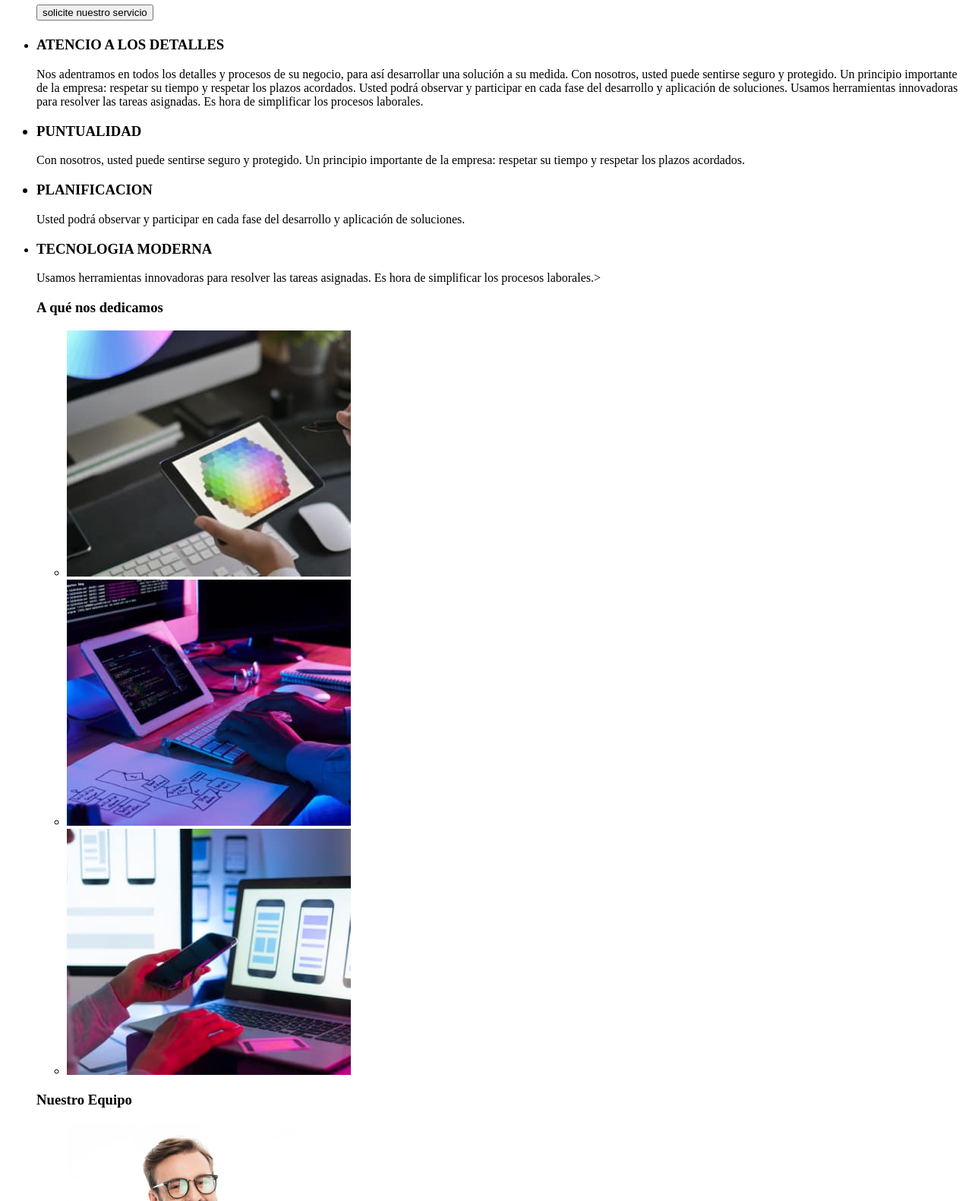
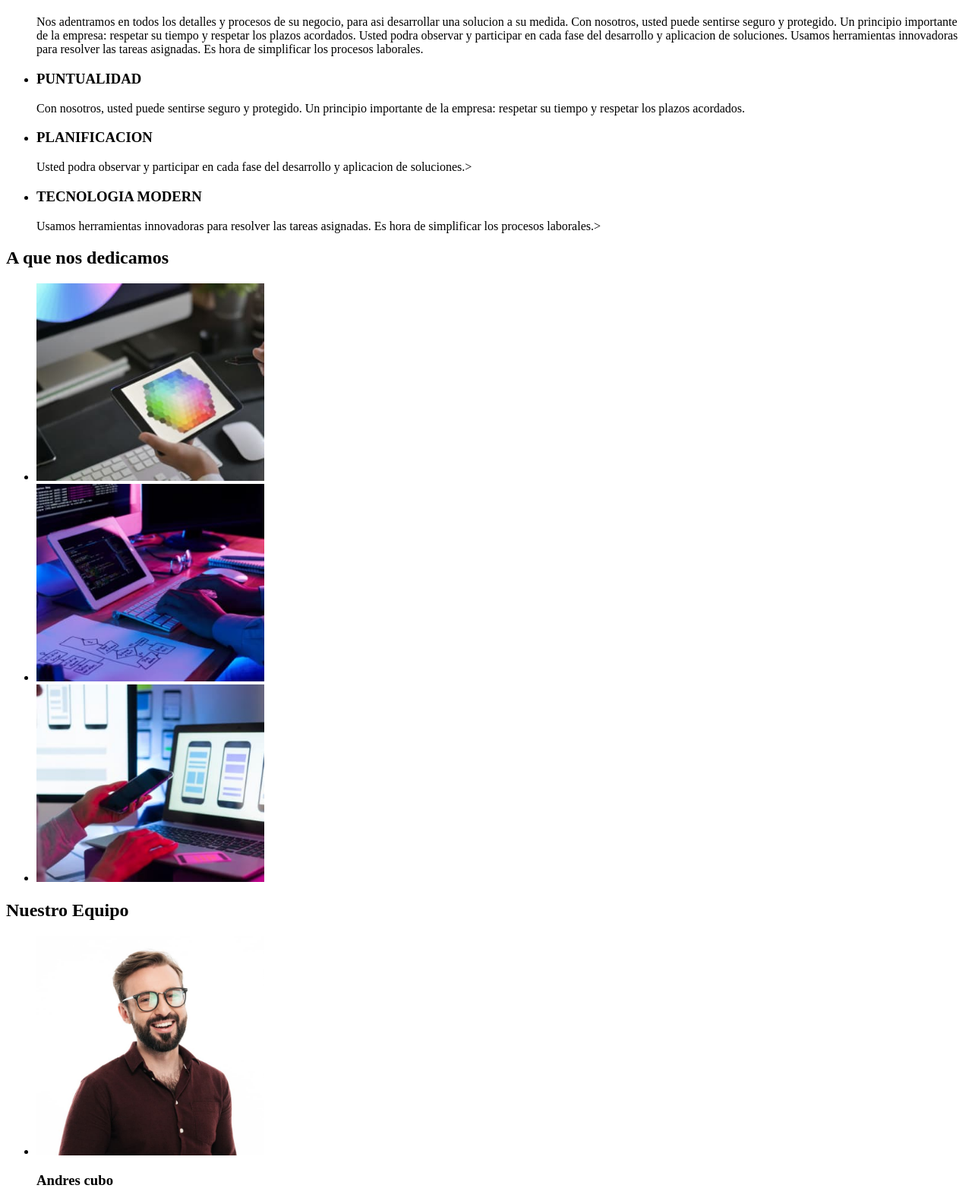
Before and after one commit to Rafatec2012/goit-markup-hw-01, a plain HTML site: page index.html in a window 1280 px wide. Shown: the part 275-1856 px from the top of the page at 76% size. Drawn offline with Linux system fonts and the light colour scheme.

Commit message:
se modifico el index.html y se adiciono.prettierc

```diff
--- a/index.html
+++ b/index.html
@@ -1,74 +1,142 @@
 <!DOCTYPE html>
-                <html lang="es">
+<html lang="en">
   <head>
-        <meta charset="UTF-8">
-        <meta http-equiv="X-UA-Compatible" content="IE=edge">
-        <meta name="viewport" content="width=device-width, initial-scale=1.0">
+    <meta charset="UTF-8" />
+    <meta http-equiv="X-UA-Compatible" content="IE=edge" />
+    <meta name="viewport" content="width=device-width, initial-scale=1.0" />
     <title>goit</title>
-   <head>
+  </head>
+
+  <body>
+    <header>
       <a href="webestudio">webestudio</a>
+      <nav>
         <ul>
-
-    <li><h4>estudio</h4></li>
-   <li><h4> Portafolio</h4></li>
-   <li><h4>  Contactos</h4></li>
+          <li><a href="estudio">estudio</a></li>
+          <li><a href="portafolio">portafolio</a></li>
+          <li><a href="contactos">contactos</a></li>
         </ul>
-<ul class="nav_contact" />
+      </nav>
+      <ul>
         <li><a href="mailto:info@devstudio.com">info@devstudio.com</a></li>
         <li><a href="tel:+573126626952">+573126626952</a></li>
-    <h1> SOLUCIONES EFICACES PARA SU NEGOCIO </h1>
+      </ul>
+    </header>
+    <main>
+      <section>
+        <h1>SOLUCIONES EFICACES PARA SU NEGOCIO</h1>
+        <button>solicite nuestro servicio</button>
+      </section>
+      <section>
+        <ul>
+          <li>
+            <h3>ATENCION A LOS DETALLES</h3>
+            <p>
+              Nos adentramos en todos los detalles y procesos de su negocio,
+              para asi desarrollar una solucion a su medida. Con nosotros, usted
+              puede sentirse seguro y protegido. Un principio importante de la
+              empresa: respetar su tiempo y respetar los plazos acordados. Usted
+              podra observar y participar en cada fase del desarrollo y
+              aplicacion de soluciones. Usamos herramientas innovadoras para
+              resolver las tareas asignadas. Es hora de simplificar los procesos
+              laborales.
+            </p>
+          </li>
+        </ul>
 
-</head>
-<body>
-    <h4><button>solicite nuestro servicio</button> </h4>
-   <li><h3>ATENCIO A LOS DETALLES</h3></li>
-    <P>  Nos adentramos en todos los detalles y procesos de su negocio, para así desarrollar una solución a su medida.
-        Con nosotros, usted puede sentirse seguro y protegido. Un principio importante de la empresa: respetar su tiempo y respetar los plazos acordados.
-        Usted podrá observar y participar en cada fase del desarrollo y aplicación de soluciones.
-        Usamos herramientas innovadoras para resolver las tareas asignadas. Es hora de simplificar los procesos laborales.</P>
-    <h3> <li>PUNTUALIDAD</li>  </h3>
-    <P>Con nosotros, usted puede sentirse seguro y protegido.
-     Un principio importante de la empresa:
-    respetar su tiempo y respetar los plazos acordados. </P>
-    <h3>
-     <li>PLANIFICACION</li>
-    </h3>
-    <P>Usted podrá observar y participar en cada fase del desarrollo y aplicación de soluciones.
-  <li> <h3>TECNOLOGIA MODERNA</h3></li>
-    </P>Usamos herramientas innovadoras para resolver las tareas asignadas. Es hora de simplificar los procesos laborales.></p>
-    <h3> A qué nos dedicamos</h3>
+        <ul>
+          <li>
+            <h3>PUNTUALIDAD</h3>
+            <p>
+              Con nosotros, usted puede sentirse seguro y protegido. Un
+              principio importante de la empresa: respetar su tiempo y respetar
+              los plazos acordados.
+            </p>
+          </li>
+        </ul>
+        <ul>
+          <li>
+            <h3>PLANIFICACION</h3>
+            <p>
+              Usted podra observar y participar en cada fase del desarrollo y
+              aplicacion de soluciones.>
+            </p>
+          </li>
+        </ul>
+        <ul>
+          <li>
+            <h3>TECNOLOGIA MODERN</h3>
+            <p>
+              Usamos herramientas innovadoras para resolver las tareas
+              asignadas. Es hora de simplificar los procesos laborales.>
+            </p>
+          </li>
+        </ul>
+      </section>
+      <section>
+        <h2>A que nos dedicamos</h2>
+        <ul class="images-productos">
+          <li><img src="./images/tablet.jpg" alt="tablet" width="300" /></li>
+          <li>
+            <img src="./images/algoritmo.jpg" alt="algoritmo" width="300" />
+          </li>
+          <li><img src="./images/celular.jpg" alt="celular" width="300" /></li>
+        </ul>
+      </section>
+      <section>
+        <h2>Nuestro Equipo</h2>
+        <ul class="images-container team">
+          <li>
+            <img
+              src="./images/gafassonriente.jpg"
+              alt="gafassonriente"
+              width="300"
+            />
+            <h3>Andres cubo</h3>
+            <p>diseñador de producto</p>
+          </li>
 
-    <ul class="images-productos"/>
+          <li>
+            <img
+              src="./images/señoracongafas.jpg"
+              alt="señoracongafas"
+              width="300"
+            />
+            <h3>carla palacios</h3>
+            <p>desarrolladora frontend</p>
+          </li>
 
-      <li> <img src="./images/tablet.jpg"/></li>
-       <li><img src="./images/algoritmo.jpg"/></li>
-      <li> <img src="./images/celular.jpg"/></li>
-        </ul>
-    <h3> Nuestro Equipo</h3>
-
-        <ul class="images_container"/>
-       <li><img src="./images/gafassonriente.jpg" alt="gafassonriente" width="300px"/></li>
-       <h3>Andres cubo </h3>
-       <p>diseñador de producto</p>
-
-       <li><img src="./images/señoracongafas.jpg" alt="señoracongafas" width="300px"/></li>
-       <h3>carla palacios </h3>
-       <p>desarrolladora frontend</p>
-
-       <li><img src="./images/muchachorie.jpg" alt="muchachorie" width="300px"/></li>
+          <li>
+            <img src="./images/muchachorie.jpg" alt="muchachorie" width="300" />
             <h3>Mario Dorado</h3>
             <p>marketing</p>
+          </li>
 
-      <li><img src="./images/muchachogafas.jpg" alt="muchachogafas"  width="300px" /></li>
+          <li>
+            <img
+              src="./images/muchachogafas.jpg"
+              alt="muchachogafas"
+              width="300"
+            />
             <h3>Pablo Mijangos</h3>
             <p>diseñador IU</p>
+          </li>
+        </ul>
+      </section>
+    </main>
+    <h3>
+      <a href="webstudio">webstudio</a>
+    </h3>
 
-<h3>WebStudio</h3>
     <footer>
- <address>Calz. Ticomán 500, Ciudad de México, CDMX, México</address>
-<ul class="nav_contact" />
-<li><a href="mailto:info@devstudio.com">info@devstudio.com</a></li>
-<li><a href="tel:+573126626952">+573126626952</a></li>
+      <address>Calz. Ticoman 500, Ciudad de Mexico, CDMX, Mexico</address>
+      <ul>
+        <li>
+          <a href="mailto:info@devstudio.com">info@devstudio.com</a>
+        </li>
+        <li>
+          <a href="tel:+573126626952">+573126626952</a>
+        </li>
       </ul>
     </footer>
   </body>
```
Also changed, not shown: 1 other file. Lines whose indentation alone changed are shown as unchanged.
